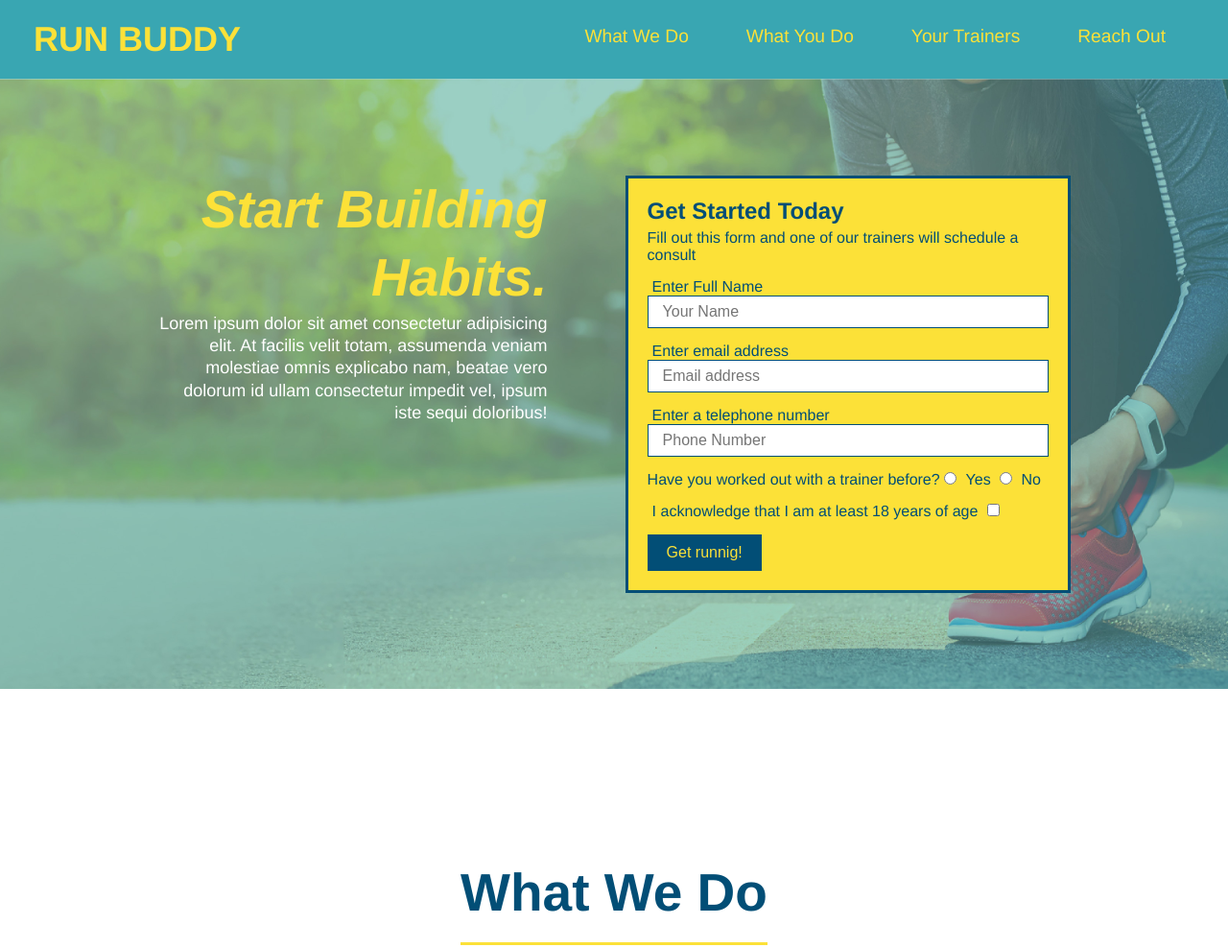
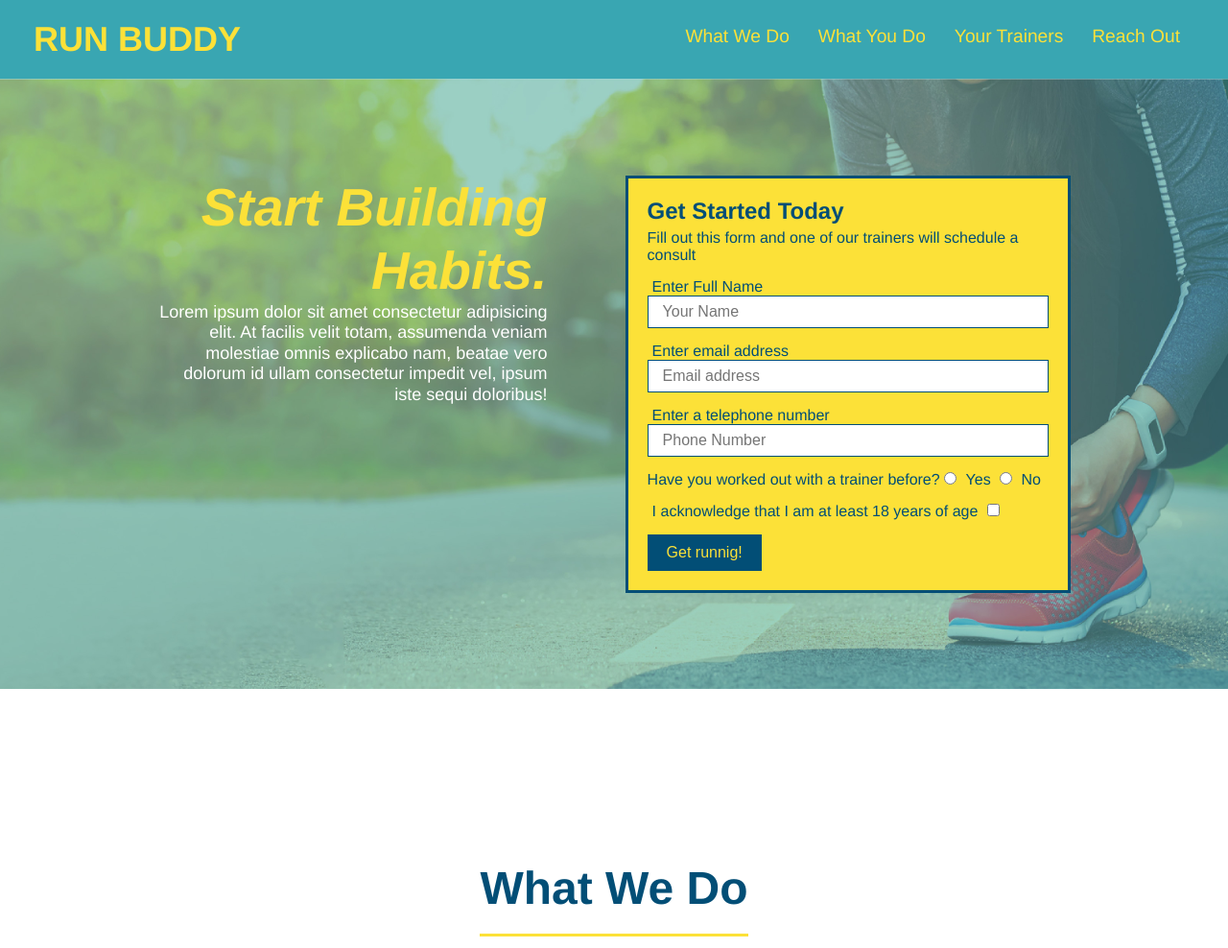
Before and after one commit to carlosbarnola/run-buddy, a plain HTML site: page index.html in a window 1280 px wide. Shown: the top 988 px of the page at 96% size. Drawn offline with Linux system fonts and the light colour scheme.

Commit message:
add media queries

```diff
--- a/assets/css/style.css
+++ b/assets/css/style.css
@@ -9,6 +9,7 @@ body {
     color: #39a6b2;
 }
 
+/*************** Header/Nav ***********/
 header {
     padding: 20px 35px;
     background-color: #39a6b2;
@@ -40,7 +41,7 @@ header nav ul {
 }
 
 header nav ul li a {
-    margin: 0 30px;
+    padding: 10px 15px;
     font-weight: lighter;
     font-size: 1.5vw;
 }
@@ -48,6 +49,8 @@ header nav ul li a {
 section {
     padding: 60px;
 }
+
+/************ Hero ****************/
 .hero {
     background-image: url("../images/hero-bg.jpg");
     background-size: cover;
@@ -55,7 +58,7 @@ section {
     display: flex;
     justify-content: center;
     flex-wrap: wrap;
-
+    align-items: flex-start;
 }
 
 .hero-form {
@@ -98,7 +101,7 @@ section {
     margin: 3.5%;
     color: #fff;
     font-size: 18px;
-    line-height: 1.3;
+    line-height: 1.2;
 }
 .hero-cta h2 {
     font-style: italic;
@@ -123,7 +126,7 @@ section {
 }
 
 .section-title {
-    font-size: 55px;
+    font-size: 48px;
     color: #024e76;
     border-bottom: 3px solid;
     padding-bottom: 20px;
@@ -315,3 +318,18 @@ footer div {
 footer a {
     color: #024e76;
 }
+
+/* MEDIA QUERY FOR SMALLER DESKTOP SCREENS AND SMALLER */
+@media screen and (max-width: 980px) {
+
+  }
+
+  /* MEDIA QUERY FOR TABLETS AND SMALLER */
+  @media screen and (max-width: 768px) {
+
+  }
+
+  /* MEDIA QUERY FOR MOBILE PHONES AND SMALLER */
+  @media screen and (max-width: 575px) {
+
+  }
--- a/index.html
+++ b/index.html
@@ -2,6 +2,7 @@
 <html lang="en">
     <head>
         <meta charset="UTF-8"/>
+        <meta name="viewport" content="width=device-width, initial-scale=1.0" />
         <title>Run Buddy</title>
         <head>
             <meta charset="UTF-8" />
```
Also changed, not shown: privacy-policy.html (+1 -0 lines).
